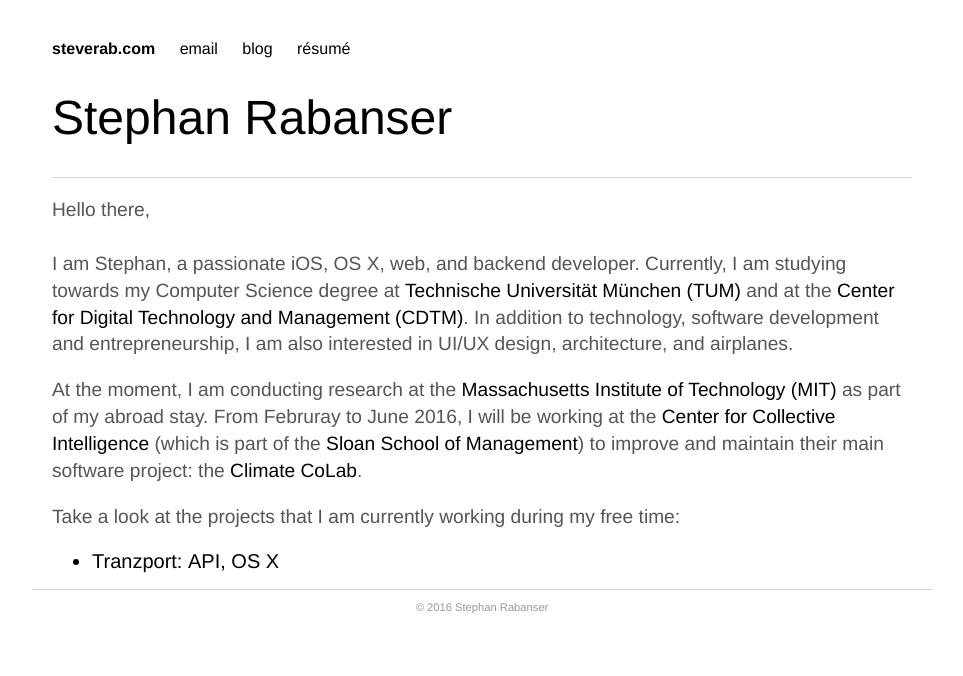
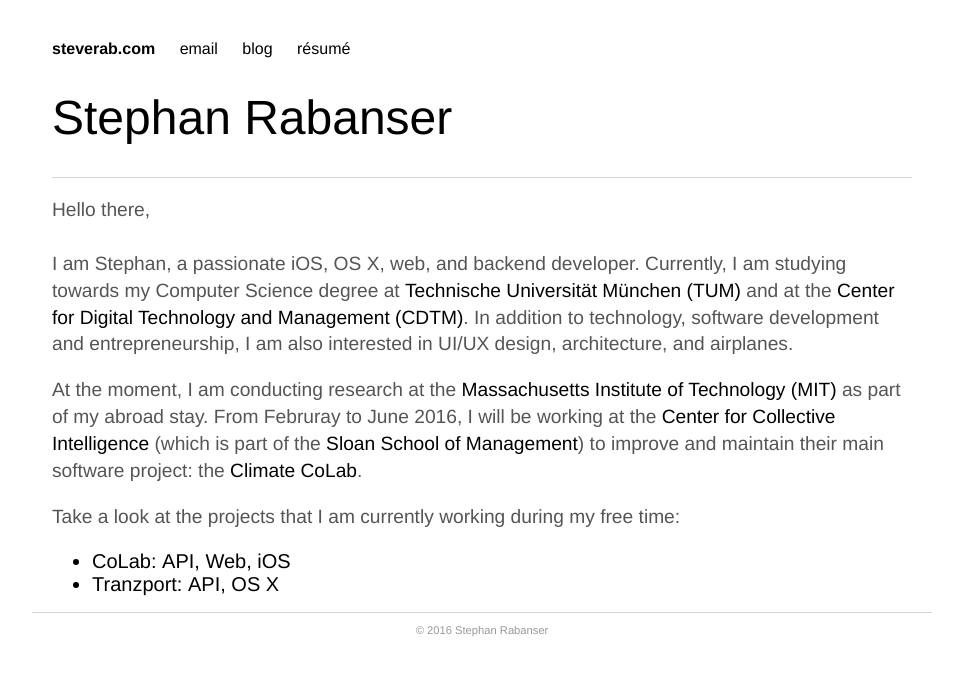
Before and after one commit to steverab/steverab.github.io, a Jekyll site: the page built from index.html, in a window 1280 px wide. Shown: the top 676 px of the page, without its empty margins (158-1121 px from the left). Built offline with Jekyll 4.4.1, drawn with Linux system fonts in a browser that asks for light colours.

Commit message:
Add CoLab links

```diff
--- a/index.html
+++ b/index.html
@@ -10,6 +10,7 @@
 	<p>At the moment, I am conducting research at the  <a href="http://mit.edu">Massachusetts Institute of Technology (MIT)</a> as part of my abroad stay. From Februray to June 2016, I will be working at the <a href="http://cci.mit.edu">Center for Collective Intelligence</a> (which is part of the <a href="http://mitsloan.mit.edu">Sloan School of Management</a>) to improve and maintain their main software project: the <a href="http://climatecolab.org">Climate CoLab</a>.
 	<p>Take a look at the projects that I am currently working during my free time:</p>
 	<ul>
+		<li>CoLab: <a href="http://github.com/steverab/colab-api">API</a>, <a href="http://github.com/steverab/colab-www">Web</a>, <a href="http://github.com/steverab/colab-ios">iOS</a></li>
 		<li>Tranzport: <a href="http://github.com/steverab/tranzport-api">API</a>, <a href="http://github.com/steverab/tranzport-mac">OS X</a></li>
 	</ul>
 </div><!-- /.blurb -->
```
